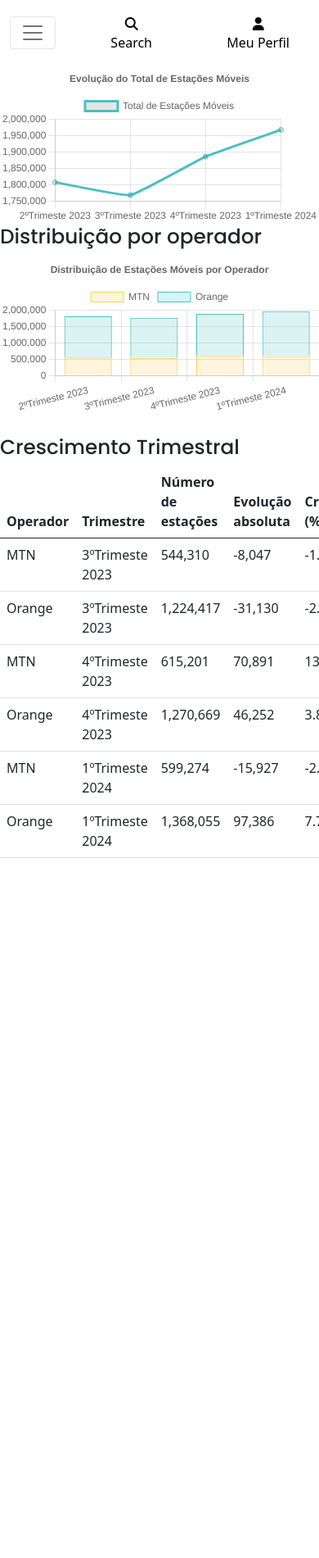
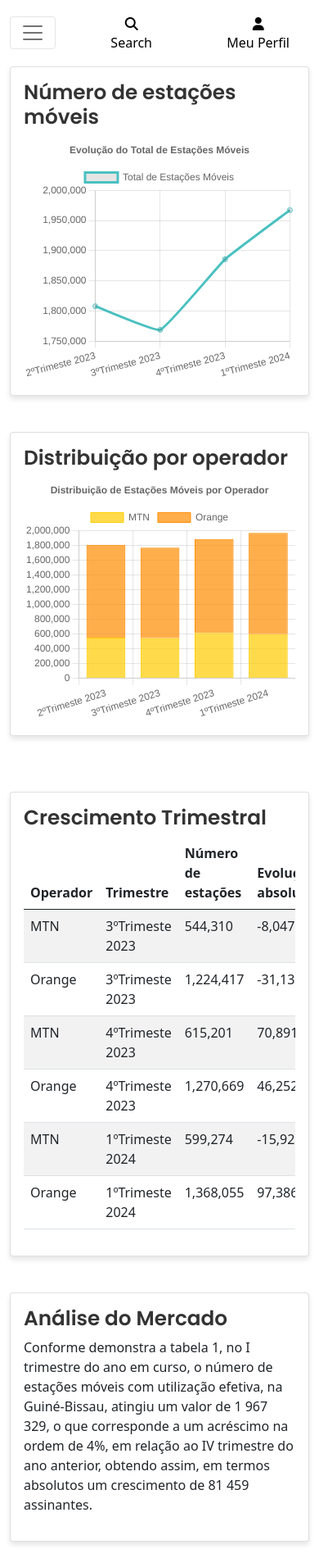
Before and after one commit to atchutchi/relatorio-mercado, a Django app: page /indicadores/estacoes-moveis/ in a window 390 px wide; the page is wider, and only the part inside the window is pictured. Shown: that part at 82% size. Before the commit the page ends 1047 px from the top of that part, so only its background shows below. Run offline with Django 5.2, Linux system fonts and the light colour scheme; data comes from the database, SQL or seed files in the repository; some libraries are stand-ins or nearby versions.

Commit message:
Add container, card to style the estações moveis

```diff
--- a/relatorio_mercado/indicadores/static/js/estacoes_moveis_chart.js
+++ b/relatorio_mercado/indicadores/static/js/estacoes_moveis_chart.js
@@ -1,11 +1,8 @@
 document.addEventListener('DOMContentLoaded', function() {
-    // Obter os dados do atributo data do canvas
     const estacoesMoveisRaw = document.getElementById('estacoesMoveisTotalChart').dataset.estacoes;
-    console.log('Raw data:', estacoesMoveisRaw);  // Adicionando log para verificar os dados brutos
 
     try {
         const estacoesMoveis = JSON.parse(estacoesMoveisRaw);
-        console.log('Parsed data:', estacoesMoveis);  // Adicionando log para verificar os dados parseados
 
         // Gráfico de linha para o total de estações móveis
         var ctxTotal = document.getElementById('estacoesMoveisTotalChart').getContext('2d');
@@ -22,6 +19,7 @@ document.addEventListener('DOMContentLoaded', function() {
             },
             options: {
                 responsive: true,
+                maintainAspectRatio: false,
                 plugins: {
                     title: {
                         display: true,
@@ -40,19 +38,20 @@ document.addEventListener('DOMContentLoaded', function() {
                 datasets: [{
                     label: 'MTN',
                     data: estacoesMoveis.mtn,
-                    backgroundColor: 'rgba(255, 206, 86, 0.2)',
-                    borderColor: 'rgba(255, 206, 86, 1)',
+                    backgroundColor: 'rgba(255, 204, 0, 0.7)', // Amarelo para MTN
+                    borderColor: 'rgb(255, 204, 0)',
                     borderWidth: 1
                 }, {
                     label: 'Orange',
                     data: estacoesMoveis.orange,
-                    backgroundColor: 'rgba(75, 192, 192, 0.2)',
-                    borderColor: 'rgba(75, 192, 192, 1)',
+                    backgroundColor: 'rgba(255, 140, 0, 0.7)', // Laranja para Orange
+                    borderColor: 'rgb(255, 140, 0)',
                     borderWidth: 1
                 }]
             },
             options: {
                 responsive: true,
+                maintainAspectRatio: false,
                 scales: {
                     x: {
                         stacked: true,
--- a/relatorio_mercado/indicadores/templates/indicadores/estacoes_moveis.html
+++ b/relatorio_mercado/indicadores/templates/indicadores/estacoes_moveis.html
@@ -2,27 +2,39 @@
 {% load static %}
 
 {% block content %}
-<h1>Estações Móveis</h1>
+<div class="container mt-4">
+    <h1 class="text-center mb-4">Estações Móveis</h1>
 
     <div class="row">
-    <div class="col-md-6">
-        <h2>Número de estações móveis</h2>
+        <div class="col-lg-6 mb-4">
+            <div class="card">
+                <div class="card-body">
+                    <h2 class="card-title">Número de estações móveis</h2>
                     <div class="chart-container">
                         <canvas id="estacoesMoveisTotalChart" data-estacoes='{{ estacoes_moveis_data|safe }}'></canvas>
                     </div>
                 </div>
-    <div class="col-md-6">
-        <h2>Distribuição por operador</h2>
+            </div>
+        </div>
+        <div class="col-lg-6 mb-4">
+            <div class="card">
+                <div class="card-body">
+                    <h2 class="card-title">Distribuição por operador</h2>
                     <div class="chart-container">
                         <canvas id="estacoesMoveisPorOperadorChart" data-estacoes='{{ estacoes_moveis_data|safe }}'></canvas>
                     </div>
                 </div>
             </div>
+        </div>
+    </div>
 
     <div class="row mt-4">
-    <div class="col-md-12">
-        <h2>Crescimento Trimestral</h2>
-        <table class="table">
+        <div class="col-12">
+            <div class="card">
+                <div class="card-body">
+                    <h2 class="card-title">Crescimento Trimestral</h2>
+                    <div class="table-responsive">
+                        <table class="table table-striped">
                             <thead>
                                 <tr>
                                     <th>Operador</th>
@@ -38,7 +50,22 @@
                         </table>
                     </div>
                 </div>
+            </div>
+        </div>
+    </div>
 
+    <div class="row mt-4">
+        <div class="col-12">
+            <div class="card">
+                <div class="card-body">
+                    <h2 class="card-title">Análise do Mercado</h2>
+                    <p>Conforme demonstra a tabela 1, no I trimestre do ano em curso, o número de estações móveis com utilização efetiva, na Guiné-Bissau, atingiu um valor de 1 967 329, o que corresponde a um acréscimo na ordem de 4%, em relação ao IV trimestre do ano anterior, obtendo assim, em termos absolutos um crescimento de 81 459 assinantes.</p>
+                    <!-- Adicione mais texto conforme necessário -->
+                </div>
+            </div>
+        </div>
+    </div>
+</div>
 {% endblock %}
 
 {% block extra_js %}
--- a/relatorio_mercado/static/css/base.css
+++ b/relatorio_mercado/static/css/base.css
@@ -31,6 +31,41 @@ body {
   .content {
     flex: 1;
   }
+
+/* TABLE AND PIE */
+
+.container {
+  max-width: 1200px;
+}
+
+.card {
+  box-shadow: 0 4px 6px rgba(0, 0, 0, 0.1);
+  border: none;
+  border-radius: 10px;
+  margin-bottom: 20px;
+}
+
+.card-title {
+  color: #333;
+  font-weight: 600;
+  margin-bottom: 20px;
+}
+
+.chart-container {
+  position: relative;
+  height: 300px;
+  width: 100%;
+}
+
+.table-responsive {
+  overflow-x: auto;
+}
+
+.table {
+  width: 100%;
+  max-width: 100%;
+  margin-bottom: 1rem;
+}
 
   /* from Bulma */
   .icon {
@@ -551,4 +586,9 @@ body {
         flex: 0 0 50%; /* Each column takes up half the container width */
         max-width: 50%; /* Maximum width set to half of the container */
     }
+
+    .chart-container {
+      height: 250px;
   }
+
+  }
```
Lines whose indentation alone changed are shown as unchanged.
